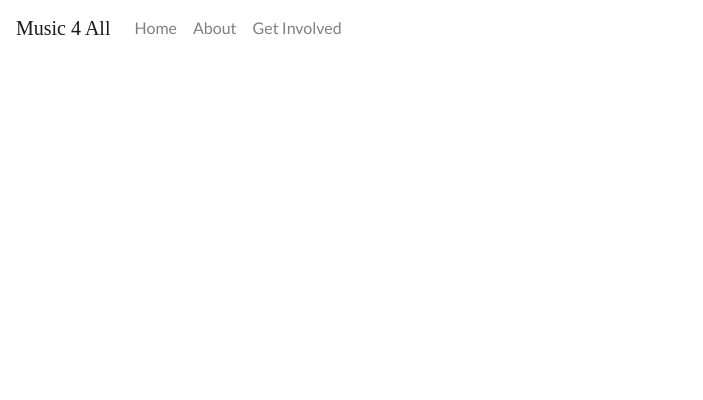
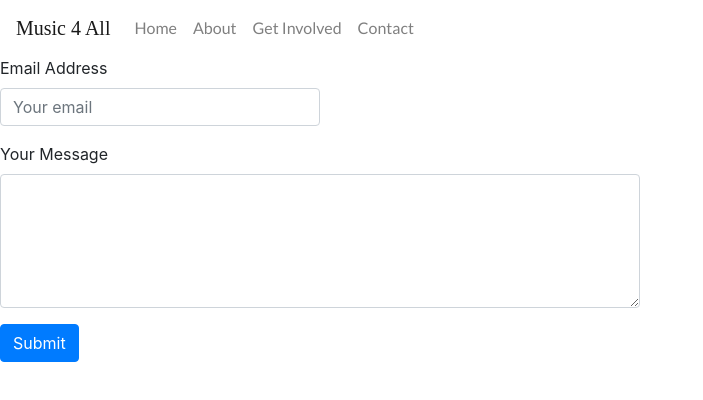
Before and after one commit to blangwell/music-for-all, a React (Create React App) app: page /contact in a window 1280 px wide. Shown: the top 400 px of the page, without its empty margins (0-703 px from the left). Built offline with nearby package versions, Linux system fonts and the light colour scheme; a web font is replaced by a local one.

Commit message:
[contact] Add contact link and route to BootstrapNavbar.js and add form to Contact.js

```diff
--- a/src/Components/BootstrapNavbar.js
+++ b/src/Components/BootstrapNavbar.js
@@ -11,6 +11,7 @@ import { Nav, Navbar } from 'react-bootstrap';
 import Home from './Home';
 import About from './About';
 import GetInvolved from './GetInvolved';
+import Contact from './Contact';
 
 function BootstrapNavbar() {
   return (
@@ -32,6 +33,7 @@ function BootstrapNavbar() {
                   <Nav.Link as={Link} to="/" className="nav-link">Home</Nav.Link>
                   <Nav.Link as={Link} to="/about" className="nav-link">About</Nav.Link>
                   <Nav.Link as={Link} to="/getinvolved" className="nav-link">Get Involved</Nav.Link>
+                  <Nav.Link as={Link} to="/contact" className="nav-link">Contact</Nav.Link>
                 </Nav>
               </Navbar.Collapse>
             </Navbar>
@@ -46,6 +48,9 @@ function BootstrapNavbar() {
               <Route path="/getinvolved">
                 <GetInvolved />
               </Route>
+              <Route path="/contact">
+                <Contact />
+              </Route>
             </Switch>
 
           </Router>
--- a/src/Components/Contact.js
+++ b/src/Components/Contact.js
@@ -1,15 +1,29 @@
+import { Form, Button } from 'react-bootstrap'
+
 function Contact() {
 
   return(
-    <div>
-      <h1 className="page-title">Contact</h1>
-      <form>
-        <label htmlFor="email">Email Address</label>
-        <input id="email" type="email" name="email" />
+    // <div>
+    //   <h1 className="page-title">Contact</h1>
+    //   <form>
+    //     <label htmlFor="email">Email Address</label>
+    //     <input id="email" type="email" name="email" />
+    //     <label htmlFor="message">Message</label>
+    //     <textarea id="message" type="text" name="message" />
 
-
-      </form>
-    </div>
+    //   </form>
+    // </div>
+    <Form>
+      <Form.Group controlId="email-address" className="w-25">
+        <Form.Label>Email Address</Form.Label>
+        <Form.Control type="email" placeholder="Your email" />
+      </Form.Group>
+      <Form.Group controlId="email-message" className="w-50">
+        <Form.Label>Your Message</Form.Label>
+        <Form.Control as="textarea" rows={5} />
+      </Form.Group>
+      <Button variant="primary">Submit</Button>
+    </Form>
   )
 }
 
```
